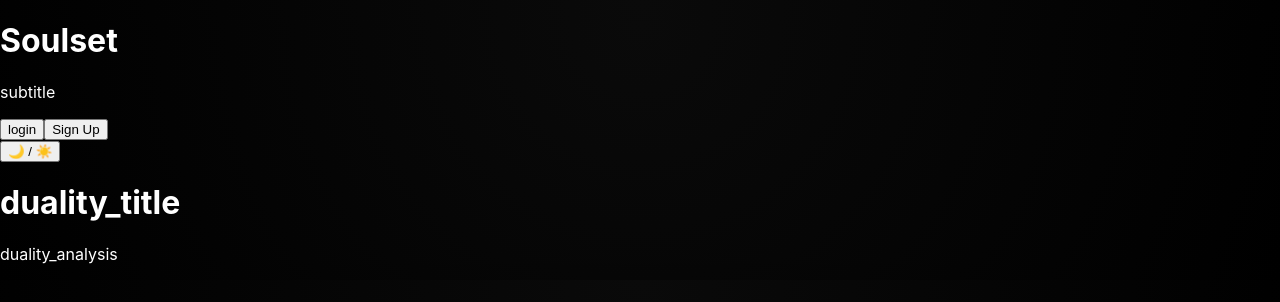
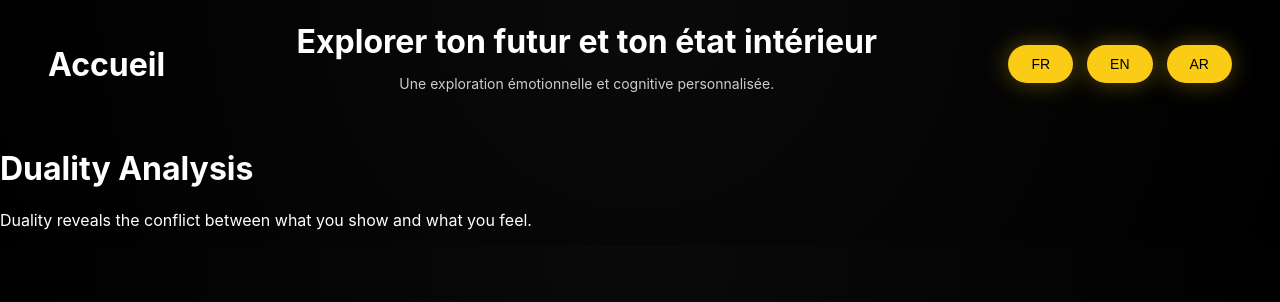
Before and after one commit to InstaMagicGen/Duality, a Next.js app: page /duality in a window 1280 px wide. Shown: the top 302 px of the page. Built offline with nearby package versions, Linux system fonts and the light colour scheme.

Commit message:
Refonte complète du CSS et layout premium, suppression des conflits Tailwind

```diff
--- a/app/components/Header.tsx
+++ b/app/components/Header.tsx
@@ -1,53 +1,27 @@
 "use client";
 
-import React, { useEffect, useState } from "react";
+import React from "react";
 import { t } from "./translations";
 
-export type HeaderProps = {
-  lang?: "fr" | "en" | "ar";
+type HeaderProps = {
+  lang: "fr" | "en" | "ar";
+  setLang: React.Dispatch<React.SetStateAction<"fr" | "en" | "ar">>;
 };
 
-const Header: React.FC<HeaderProps> = ({ lang }) => {
-  const [currentLang, setCurrentLang] = useState<"fr" | "en" | "ar">("fr");
-
-  useEffect(() => {
-    // Détection automatique de la langue du navigateur
-    const navLang = navigator.language.slice(0, 2);
-    if (["fr", "en", "ar"].includes(navLang)) {
-      setCurrentLang(navLang as "fr" | "en" | "ar");
-    }
-  }, []);
-
-  const displayedLang = lang || currentLang;
-
+const Header: React.FC<HeaderProps> = ({ lang, setLang }) => {
   return (
-    <header className="flex items-center justify-between px-6 py-4 bg-white dark:bg-gray-900 shadow-md">
-      {/* Nom + slogan centré */}
-      <div className="text-center flex-1">
-        <h1 className="text-xl font-bold text-gray-900 dark:text-gray-100">Soulset</h1>
-        <p className="text-sm text-gray-500 dark:text-gray-400">{t("subtitle", displayedLang)}</p>
+    <header className="global-header">
+      <div className="header-left">
+        <h1>{t("home", lang)}</h1>
       </div>
-
-      {/* Boutons connexion / création */}
-      <div className="flex gap-4">
-        <button className="px-4 py-2 bg-blue-600 text-white rounded hover:bg-blue-700 transition">
-          {t("login", displayedLang)}
-        </button>
-        <button className="px-4 py-2 bg-gray-200 dark:bg-gray-800 text-gray-900 dark:text-gray-100 rounded hover:bg-gray-300 dark:hover:bg-gray-700 transition">
-          Sign Up
-        </button>
+      <div className="header-center">
+        <h1>{t("subtitle", lang)}</h1>
+        <p>{t("home_desc", lang)}</p>
       </div>
-
-      {/* Toggle dark/light */}
-      <div className="ml-4">
-        <button
-          onClick={() => {
-            document.documentElement.classList.toggle("dark");
-          }}
-          className="px-2 py-1 bg-gray-200 dark:bg-gray-800 rounded"
-        >
-          🌙 / ☀️
-        </button>
+      <div className="header-right">
+        <button className="btn btn-gold" onClick={() => setLang("fr")}>FR</button>
+        <button className="btn btn-gold" onClick={() => setLang("en")}>EN</button>
+        <button className="btn btn-gold" onClick={() => setLang("ar")}>AR</button>
       </div>
     </header>
   );
--- a/app/components/translations.ts
+++ b/app/components/translations.ts
@@ -1,24 +1,54 @@
 export const translations = {
   fr: {
+    subtitle: "Explorer ton futur et ton état intérieur",
     home: "Accueil",
     soulset: "Soulset",
     duality: "Duality",
+    login: "Connexion",
+    home_title: "Bienvenue dans Soulset",
+    home_desc: "Une exploration émotionnelle et cognitive personnalisée.",
     soulset_desc: "Analyse profonde de ton état intérieur",
     duality_desc: "Lecture de tes contradictions mentales",
+    soulset_title: "Analyse Soulset",
+    soulset_analysis: "Cette analyse explore ton état émotionnel actuel et révèle les tensions internes dominantes.",
+    duality_title: "Analyse Duality",
+    duality_analysis: "Duality met en lumière le conflit entre ce que tu montres et ce que tu ressens.",
+    auth_title: "Accès sécurisé",
+    auth_desc: "Connecte-toi pour sauvegarder ton parcours",
   },
   en: {
+    subtitle: "Explore your future and inner state",
     home: "Home",
     soulset: "Soulset",
     duality: "Duality",
+    login: "Login",
+    home_title: "Welcome to Soulset",
+    home_desc: "A personalized emotional and cognitive exploration.",
     soulset_desc: "Deep analysis of your inner state",
     duality_desc: "Reading of your mental contradictions",
+    soulset_title: "Soulset Analysis",
+    soulset_analysis: "This analysis explores your current emotional state and dominant inner tensions.",
+    duality_title: "Duality Analysis",
+    duality_analysis: "Duality reveals the conflict between what you show and what you feel.",
+    auth_title: "Secure access",
+    auth_desc: "Log in to save your journey",
   },
   ar: {
+    subtitle: "اكتشف مستقبلك وحالتك الداخلية",
     home: "الرئيسية",
     soulset: "سولسِت",
     duality: "الثنائية",
+    login: "تسجيل الدخول",
+    home_title: "مرحبًا بك في Soulset",
+    home_desc: "استكشاف عاطفي وذهني مخصص لك.",
     soulset_desc: "تحليل عميق لحالتك الداخلية",
     duality_desc: "قراءة التناقضات الذهنية",
+    soulset_title: "تحليل Soulset",
+    soulset_analysis: "هذا التحليل يستكشف حالتك العاطفية الحالية ويكشف التوترات الداخلية.",
+    duality_title: "تحليل Duality",
+    duality_analysis: "Duality يكشف الصراع بين ما تُظهره وما تشعر به.",
+    auth_title: "وصول آمن",
+    auth_desc: "سجل الدخول لحفظ رحلتك",
   },
 };
 
--- a/app/layout.tsx
+++ b/app/layout.tsx
@@ -1,24 +1,16 @@
 "use client";
 
+import React, { useState } from "react";
+import Header from "./components/Header";
 import "./globals.css";
-import React, { useState, useEffect } from "react";
-import Header from "./components/Header";
 
 export default function RootLayout({ children }: { children: React.ReactNode }) {
   const [lang, setLang] = useState<"fr" | "en" | "ar">("fr");
 
-  // Détection automatique de la langue
-  useEffect(() => {
-    const browserLang = navigator.language.slice(0, 2);
-    if (["fr", "en", "ar"].includes(browserLang)) {
-      setLang(browserLang as "fr" | "en" | "ar");
-    }
-  }, []);
-
   return (
     <html lang={lang}>
-      <body className="bg-gray-50 dark:bg-gray-900 text-gray-900 dark:text-gray-100 transition-colors duration-300">
-        <Header />
+      <body>
+        <Header lang={lang} setLang={setLang} />
         {children}
       </body>
     </html>
```
Also changed, not shown: app/page.tsx (+15 -17 lines).
